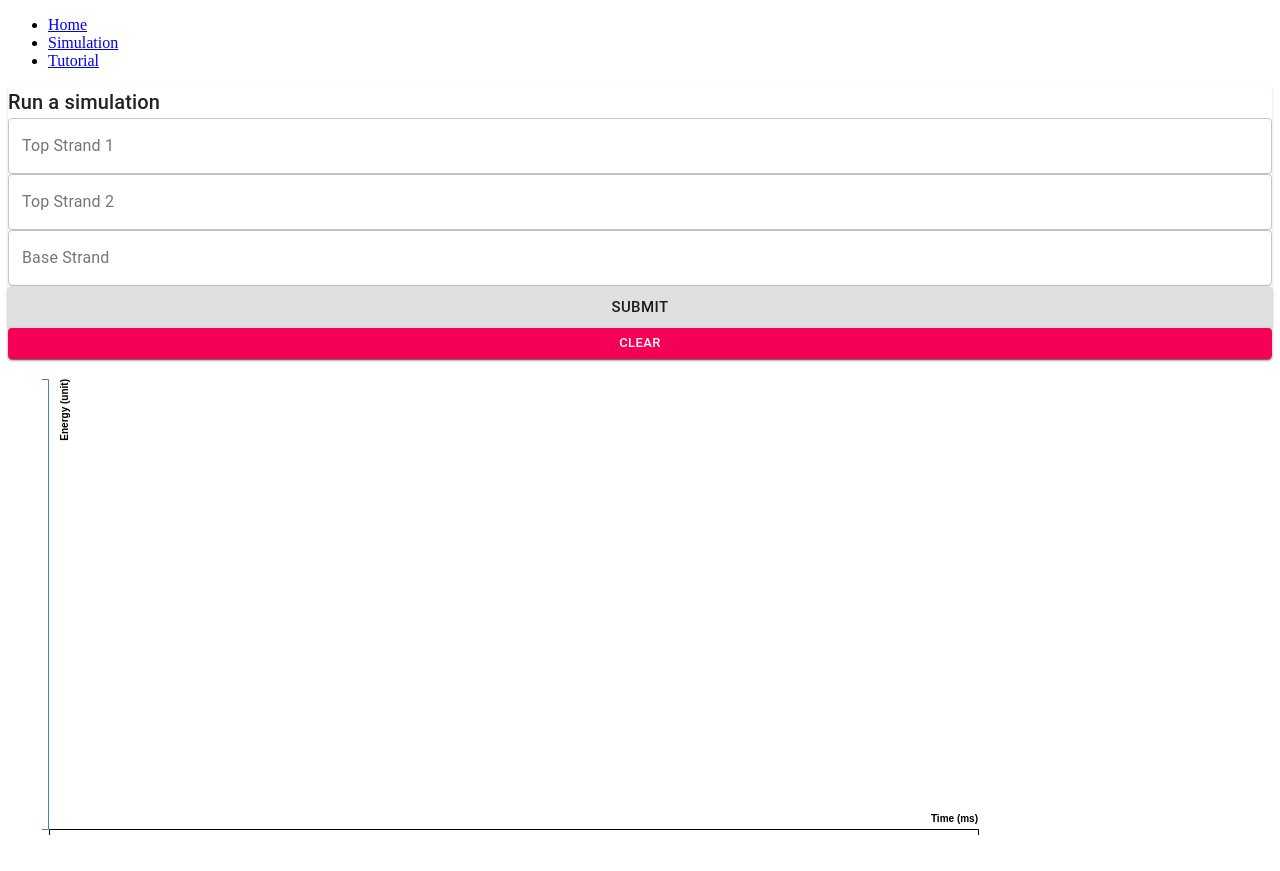
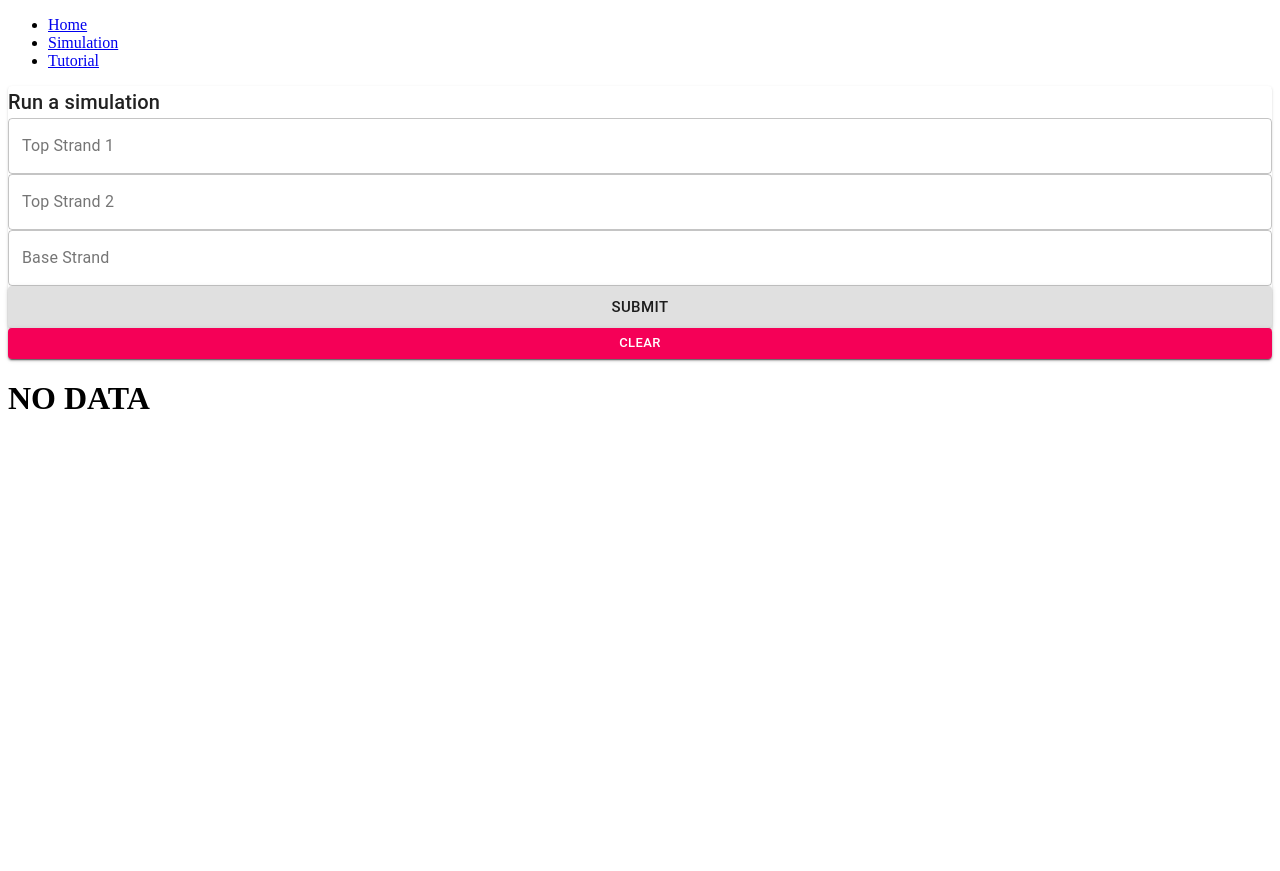
Before and after one commit to FeiyouG/syn_bio_vis, a React (Create React App) app in the folder client/: page /sim in a window 1280 px wide. After the commit the page ends 800 px from the top, so only its background shows below. Built offline with nearby package versions, Linux system fonts and the light colour scheme.

Commit message:
Added slider; completed dot-parent algorithm

```diff
--- a/client/package.json
+++ b/client/package.json
@@ -9,6 +9,7 @@
     "@testing-library/user-event": "^13.5.0",
     "axios": "^0.26.0",
     "d3": "^5.16.0",
+    "d3-simple-slider": "^1.10.4",
     "react": "^17.0.2",
     "react-dom": "^17.0.2",
     "react-markdown": "^8.0.0",
--- a/client/src/components/d3/strandDisplacement.js
+++ b/client/src/components/d3/strandDisplacement.js
@@ -1,14 +1,64 @@
 import React from "react";
 import * as d3 from "d3";
+import { sliderBottom } from "d3-simple-slider";
 
 import { useD3 } from '../../hooks/useD3';
 
 function SDSimulation(props) {
   const data = parseData(props.data);
-  const ref = useD3(
-    (svg) => {
-      console.log("Drawing Simulation...");
-      console.log(data);
+  const simulationRef = useD3((svg) => drawSimulation(svg, data), [data]);
+  const scatterPlotRef = useD3((svg) => drawScatterPlot(svg, data), [data]);
+
+  if (data.length == 0) {
+    return (
+      <div>
+        <h1>NO DATA</h1>
+      </div>
+    )
+  }
+
+  return (
+    <div>
+      <svg
+        ref={simulationRef}
+        title="Simulation"
+        style={{
+          height: 500,
+          width: "100%",
+          marginRight: "0px",
+          marginLeft: "0px",
+        }}
+      >
+        // <g className="sim-area" />
+        <g className="sim-slider" />
+      </svg>
+
+      <svg
+        ref={scatterPlotRef}
+        title="Scatter Plot"
+        style={{
+          height: 500,
+          width: "100%",
+          marginRight: "0px",
+          marginLeft: "0px",
+        }}
+      >
+        <g className="plot-dots" />
+        <g className="plot-line" />
+        <g className="x-axis" />
+        <g className="y-axis" />
+      </svg>
+    </div>
+  )
+
+}
+
+/**
+* Draw a scatter plot of energy vs time using data onto svg
+*/
+function drawScatterPlot(svg, data) {
+  if (data.length == 0) return;
+
   // Constants
   const height = 500;
   const width = 1000;
@@ -58,7 +108,7 @@ function SDSimulation(props) {
   svg.select(".x-axis").call(x_axis);
   svg.select(".y-axis").call(y_axis);
 
-      svg.select(".sim-area")
+  svg.select(".plot-dots")
     .selectAll(".dot")
     .data(data, d => d.time) // Use time as key since they are unique
     .join("circle")
@@ -69,6 +119,7 @@ function SDSimulation(props) {
     .style("fill", "black")
 
   svg
+    .select(".plot-line")
     .append("path")
     .datum(data)
     .attr("class", "line")
@@ -80,35 +131,81 @@ function SDSimulation(props) {
     .style("stroke", "black")
     .style("stroke-width", 2)
 
-    }, [data]
-  )
+}
 
-  return (
-    <svg
-      ref={ref}
-      style={{
-        height: 500,
-        width: "100%",
-        marginRight: "0px",
-        marginLeft: "0px",
-      }}
-    >
-      <g className="sim-area" />
-      <g className="x-axis" />
-      <g className="y-axis" />
-    </svg>
-  )
+/**
+* Draw a strand displacement simulation using data onto svg
+*/
+function drawSimulation(svg, data) {
+  if (data.length == 0) return;
+  // Constants
+  const height = 500;
+  const width = 1000;
+  const margin = { top: 20, right: 30, bottom: 30, left: 40 };
+  const stroke_width = 1;
+  const axis_text_size = 10;
+
+  const bp_size = 10
+  const bp_dist = 3
+
+  const minTime = d3.min(data, d => d.time)
+  const maxTime = d3.max(data, d => d.time)
+
+  // Construct the slider
+  const slider = sliderBottom()
+    .min(minTime)
+    .max(maxTime)
+    .step((maxTime - minTime) / data.length)
+    .tickValues(data.map(d => d.time))
+    .width(width)
+    .on("end", time => update(time))
+
+  svg.select(".sim-slider")
+    .attr("transform", "translate(10, 30)")
+    .call(slider);
+
+  // Construct the actual simulation
+  svg.select(".sim-area")
+    .selectAll(".rect")
+    .data(data, d => d.conformation)
+    .attr("x", d => d.state.index * (bp_size + bp_dist))
+    .attr("y", d => 0)
+    .attr("width", bp_size)
+    .attr("height", bp_size)
+    .attr("fille", "red")
+
+
+  function update(time) {
+    // TODO: can't get the slider to work properly
+    // It stops at random rather specified ticks
+    // const states = data.filter(d => d.time == time).state
+    const states = data[0].state
+
+    // TODO: The simulation does draw, but only after slider is dragged for
+    // at least once.
+    console.log(time, states)
+    svg.select(".sim-area")
+      .selectAll(".dot")
+      .data(states, d => d.id) // Use time as key since they are unique
+      .join("circle")
+      .attr("class", "dot")
+      .attr("cx", d => d.index * (bp_size + bp_dist))
+      .attr("cy", d => d.strand_num * 20 + 50)
+      .attr("r", 5)
+      .style("fill", "black")
 
   }
+}
+
 /**
 * Parse data into a list of objects that can be used by d3 to draw simulation
 *
 * @param  object  data  an object containing the information of the simulation
 *                       returned by the server in the following format:
 *                       { sequences:[], energy: [], conformation: [], time: []}
-* @return list          a list of object in the foloowing format:
-*                       {energy: 123, time: 123,
-*                       conformation: [
+* @return list          a list of object in the following format:
+*                       {energy: 123, time: 123, conformation: "...",
+*                       state: [
 *                           { nucleic_acid: A, strand_num: 0, index: 0,
 *                             comp_strand_num: 1, comp_index: 5 },
 *                           ...
@@ -118,11 +215,12 @@ function parseData(data) {
   var arr = [];
 
   for (var i = 0; i < data.conformation.length; i++) {
-    var state = {}
-    state.binding = parseDotParen(data.conformation[i], data.sequences)
-    state.energy = data.energy[i];
-    state.time = data.time[i] * 1000; // Convert to ms
-    arr.push(state);
+    var snapshot = {}
+    snapshot.conformation = data.conformation[i]
+    snapshot.state = parseDotParen(snapshot.conformation, data.sequences)
+    snapshot.energy = data.energy[i];
+    snapshot.time = Math.round(data.time[i] * 1000000000) // Convert to nanosecond
+    arr.push(snapshot);
   }
 
   console.log(arr)
@@ -148,37 +246,45 @@ function parseDotParen(dotParen, sequences) {
   // NOTE:  This function currently only handles very simple dot-paren notations,
   //        i.e. dot-paran that only includes ".", "(", ")", and "+".
 
-  // Split by "+" or space
-  var conformations = dotParen.split(/[/+ ]/);
-  var res = [];
+  var conformations = dotParen.split(/[/+ ]/);        // Split by "+" or space
+  var state = [];
   var stack = [];
+  var id = 0;
 
   for (var i = 0; i < conformations.length; i++) {
     var conformation = conformations[i];
-    var strand_info = []
+    var strand_state = []
 
     for (var j = 0; j < conformation.length; j++) {
       var note = conformation[j];
+      var na_state = {}                               // nucleic_acid state
 
-      var na_info = {}
-      na_info.strand_num = i;
-      na_info.index = i % 2 == 0 ? j : conformation.length - j - 1;
-      na_info.nucleic_acid = sequences[i][na_info.index];
+      // The dot-paren conformation for every the other strand is reversed.
+      na_state.index = i % 2 == 0 ? j : conformation.length - j - 1;
+      na_state.strand_num = i;
+      na_state.nucleic_acid = sequences[i][na_state.index];
+      na_state.id = id + na_state.index;
 
       if (note == "(") {
-        stack.push(na_info);
+        stack.push(na_state);
       } else if (note == ")") {
         var comp_na = stack.pop();
-        na_info.comp_strand_num = comp_na.strand_num;
-        na_info.comp_index = comp_na.index;
-        comp_na.comp_strand_num = na_info.strand_num;
-        comp_na.comp_index = na_info.index;
+        na_state.comp_id = comp_na.id;
+        comp_na.comp_id = na_state.id;
+        // na_state.comp_strand_num = comp_na.strand_num;
+        // na_state.comp_index = comp_na.index;
+        // comp_na.comp_strand_num = na_state.strand_num;
+        // comp_na.comp_index = na_state.index;
       }
-      strand_info.push(na_info);
+      // strand_state.push(na_state);
+      state.push(na_state)
     }
-    res.push(strand_info);
+    id += conformation.length;
   }
-  return res;
+
+  // Sort by id
+  state.sort((a, b) => a.id - b.id)
+  return state;
 }
 
 export default SDSimulation;
```
Also changed, not shown: 1 other file (tests, documents, lock files or other folders). Lines whose indentation alone changed are shown as unchanged.
